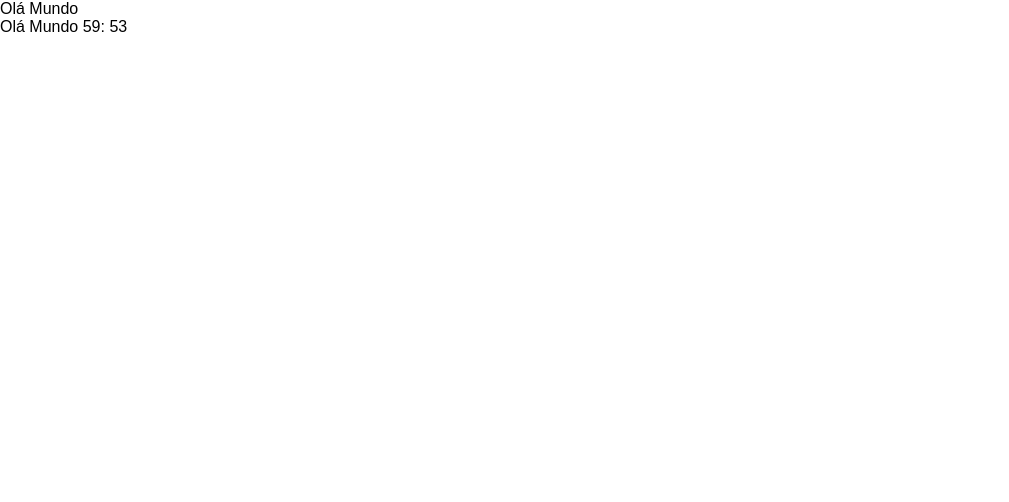
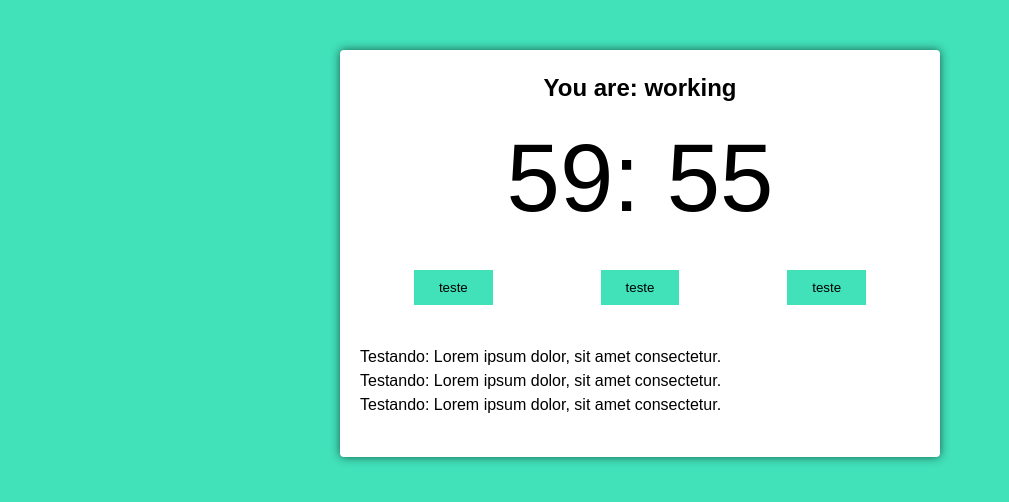
Before and after one commit to franciscopgit/typescript-pomodoro-react, a React (Create React App) app: page / in a window 1280 px wide. Shown: the top 502 px of the page, without its empty margins (0-1009 px from the left). Built offline with nearby package versions, Linux system fonts and the light colour scheme.

Commit message:
371
 Configurando o CSS

```diff
--- a/src/App.tsx
+++ b/src/App.tsx
@@ -3,9 +3,13 @@
 
 function App(): JSX.Element {
   return (
-    <div className="App">
-      Olá Mundo
-      <PomodoroTimer defaultPomodoroTime={3600} />
+    <div className="container">
+      <PomodoroTimer
+        PomodoroTime={3600}
+        shortRestTime={300}
+        longRestTime={900}
+        cycles={4}
+      />
     </div>
   );
 }
--- /dev/null
+++ b/src/components/botton.tsx
@@ -0,0 +1,15 @@
+import React from 'react';
+
+interface Props {
+  text: string;
+  onClick?: () => void;
+  className?: string;
+}
+
+export function Button(porps: Props): JSX.Element {
+  return (
+    <button onClick={porps.onClick} className={porps.className}>
+      {porps.text}
+    </button>
+  );
+}
--- a/src/components/pomodoro-timer.tsx
+++ b/src/components/pomodoro-timer.tsx
@@ -1,16 +1,37 @@
 import React from 'react';
 import { useInterval } from '../hooks/use-interval';
-import { secondsToTime } from '../utils/seconds-to-time';
+// import { secondsToTime } from '../utils/seconds-to-time';
+import { Button } from './botton';
+import { Timer } from './timer';
 
 interface Props {
-  defaultPomodoroTime: number;
+  PomodoroTime: number;
+  shortRestTime: number;
+  longRestTime: number;
+  cycles: number;
 }
 
 export function PomodoroTimer(props: Props): JSX.Element {
-  const [mainTime, setMainTime] = React.useState(props.defaultPomodoroTime);
+  const [mainTime, setMainTime] = React.useState(props.PomodoroTime);
 
   useInterval(() => {
     setMainTime(mainTime - 1);
   }, 1000);
-  return <div>Olá Mundo {secondsToTime(mainTime)}</div>;
+
+  return (
+    <div className="pomodoro">
+      <h2>You are: working</h2>
+      <Timer mainTime={mainTime} />
+      <div className="controls">
+        <Button text="teste" onClick={() => console.log(1)}></Button>
+        <Button text="teste" onClick={() => console.log(1)}></Button>
+        <Button text="teste" onClick={() => console.log(1)}></Button>
+      </div>
+      <div className="details">
+        <p>Testando: Lorem ipsum dolor, sit amet consectetur.</p>
+        <p>Testando: Lorem ipsum dolor, sit amet consectetur.</p>
+        <p>Testando: Lorem ipsum dolor, sit amet consectetur.</p>
+      </div>
+    </div>
+  );
 }
--- /dev/null
+++ b/src/components/timer.tsx
@@ -0,0 +1,10 @@
+import React from 'react';
+import { secondsToTime } from '../utils/seconds-to-time';
+
+interface Props {
+  mainTime: number;
+}
+
+export function Timer(props: Props): JSX.Element {
+  return <div className="timer">{secondsToTime(props.mainTime)}</div>;
+}
--- a/src/index.css
+++ b/src/index.css
@@ -7,4 +7,60 @@
 
 body {
   font-family: sans-serif;
+  background: #41e1ba;
+  transition: background-color 300ms ease-in-out;
+  line-height: 1.5;
 }
+
+.container {
+  max-width: 640px;
+  margin: 0 auto;
+}
+.working {
+  background: #EF5D50;
+}
+
+.hidden {
+  display: none;
+}
+
+.pomodoro {
+  background: #fff;
+  margin: 50px 20px;
+  padding: 20px;
+  border-radius:4px;
+  box-shadow: 0 0 10px rgba(0, 0, 0, .6);
+}
+
+.pomodoro h2 {
+  font-size: 24px;
+  text-align: center;
+}
+.pomodoro .timer {
+  font-size: 6rem;
+  text-align: center;
+}
+
+.pomodoro .controls {
+  display: flex;
+  align-items:center ;
+  justify-content: space-evenly;
+}
+
+.pomodoro button {
+  background: #41e1ba;
+  border: none;
+  cursor: pointer;
+  padding: 10px 25px;
+  color: #000;
+  transition: background-color 300ms ease-in-out;
+  margin: 20px auto;
+}
+.working .pomodoro button {
+  background: #EF5D50;
+  color: #fff;
+}
+
+.pomodoro .details {
+  margin: 20px 0;
+}
```
